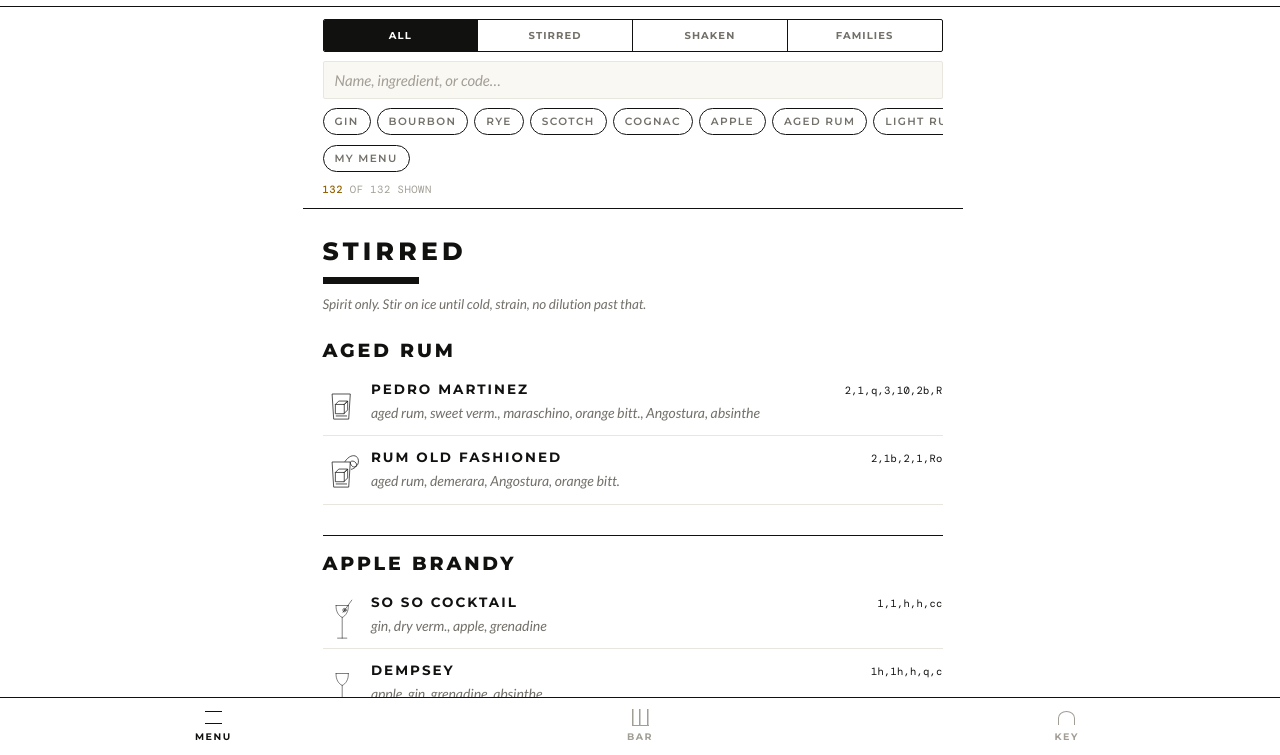
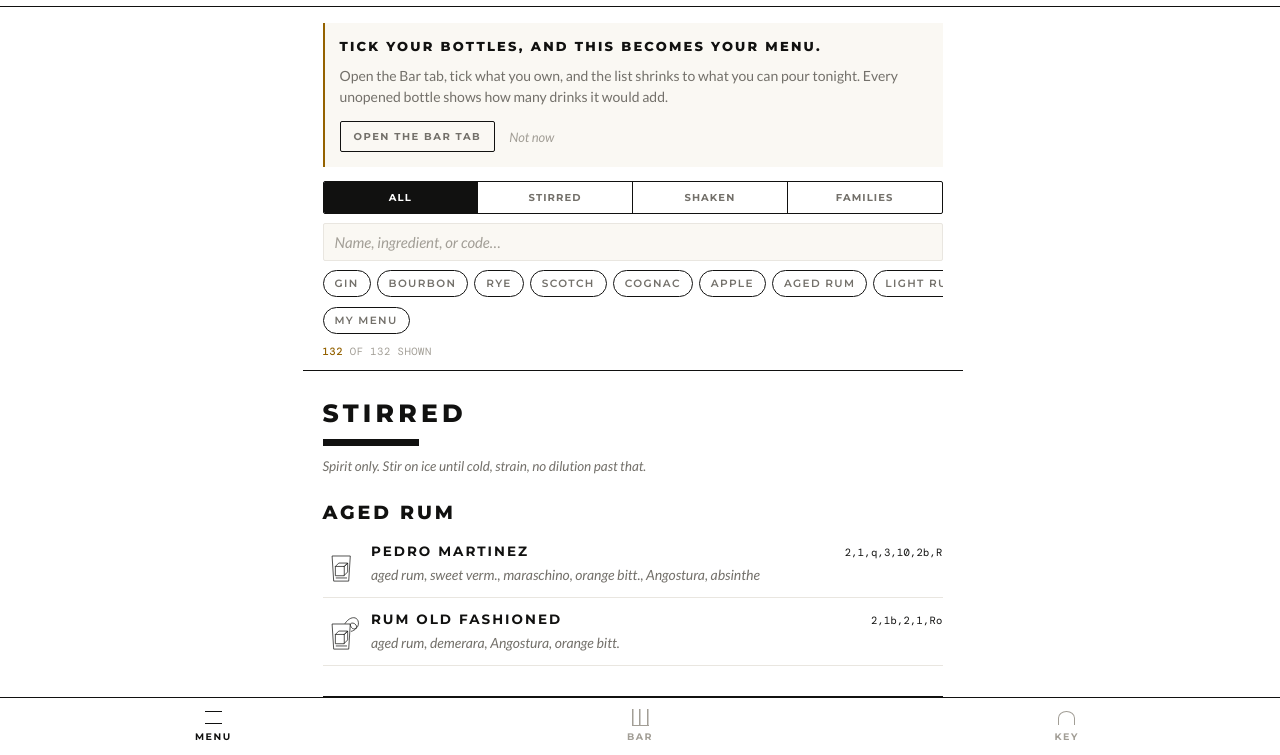
Before and after one commit to cjimti/drink, a plain HTML site: page index.html in a window 1280 px wide. Shown: the part 45-800 px from the top of the page. Drawn offline with nearby package versions, Linux system fonts and the light colour scheme.

Commit message:
Say the premise once on an empty shelf so a first visit knows what the Bar tab is for.
A first visit lands on 132 drinks under Stirred and Shaken with no hint
that ticking bottles is the whole point. The About dialog explains it;
nobody opens About. So the Menu tab now carries a strip above the
filters — a flush block on --sunk with a brass left rule, the heading at
the shelf size, the two buttons wrapped under the copy — that states it
and offers the Bar tab.

It shows only on an empty shelf, with no shared link open, until it is
waved off. Ticking one bottle takes it away on its own; a dismissal is
only for the visitor who says no while the shelf is still empty, and
that writes drink.intro.v1 the same guarded way the shelf is written.
A shared link is its own onboarding and never sees it, and the print
block hides it, so paper is unchanged.

```diff
--- a/assets/app.css
+++ b/assets/app.css
@@ -258,6 +258,63 @@ noscript.fallback {
 }
 noscript.fallback a { color: var(--brass); }
 
+/* ── First-run strip ──────────────────────────────────────── */
+
+/* An empty shelf on a first visit is a hundred-odd drinks and no
+   premise. This says it once, in the flow of the list rather than
+   floated over it, and goes the moment a bottle is ticked. The brass
+   is the left rule and the focus ring; the block itself is not gold. */
+.intro {
+  margin: 16px 0 2px;
+  padding: 14px 15px;
+  background: var(--sunk);
+  border-left: 2px solid var(--brass);
+}
+
+.intro__h {
+  margin: 0;
+  font-family: var(--display);
+  font-weight: 800;
+  font-size: 13px;
+  letter-spacing: .17em;
+  text-transform: uppercase;
+  line-height: 1.5;
+  color: var(--bone);
+}
+
+.intro__p {
+  margin: 8px 0 0;
+  font-family: var(--body);
+  font-size: 14px;
+  line-height: 1.55;
+  color: var(--muted);
+}
+
+/* Wrapped on a phone, one row by the time the view is at its widest. */
+.intro__acts {
+  display: flex;
+  flex-wrap: wrap;
+  align-items: center;
+  gap: 6px 12px;
+  margin-top: 13px;
+}
+
+.intro__go { color: var(--bone); border-color: var(--muted); }
+.intro__go:hover { border-color: var(--bone); }
+
+.intro__no {
+  appearance: none;
+  background: transparent;
+  border: 0;
+  padding: 8px 2px;
+  color: var(--faint);
+  font-family: var(--body);
+  font-size: 13px;
+  font-style: italic;
+  cursor: pointer;
+}
+.intro__no:hover { color: var(--muted); }
+
 /* ── Filters ──────────────────────────────────────────────── */
 
 .filters {
@@ -1579,7 +1636,7 @@ a.btn { display: inline-block; text-decoration: none; line-height: normal; }
     --on-brass: #FFFFFF;
   }
 
-  .topbar, .tabbar, .filters, .tonight__hit, .tonight__pane, .tonight__acts,
+  .topbar, .tabbar, .filters, .intro, .tonight__hit, .tonight__pane, .tonight__acts,
   .shared, .tally__acts, .starters, .about, .drink__missing, .loading, .bottle__more, .shelf__copy,
   .recipe, .recipe-tabs, .recipe-panel--taste, .recipe-panel--history,
   .recipe-panel--kin, .recipe-refs {
--- a/assets/app.js
+++ b/assets/app.js
@@ -25,6 +25,7 @@
   var BRAND_STORE = 'drink.brands.v1';
   var TITLE_STORE = 'drink.menuTitle.v1';
   var PRINT_STORE = 'drink.print.v1';
+  var INTRO_STORE = 'drink.intro.v1';
   var SHARE_PARAM = 's';  /* fewbottles.com/?s=<shelf code> */
 
   var FRACTION = { h: '1/2', q: '1/4', Q: '3/4' };
@@ -50,6 +51,7 @@
   var printOpen = false;  /* Print menu reveal, session only */
   var shareOpen = false;  /* Share menu reveal, session only */
   var shared = null;      /* { have, code } once a shared link has been opened; stays for the session */
+  var introDone = false;  /* the first-run strip has been dismissed, for good */
   var printOpts = { icon: true, recipe: false, taste: false, history: false, barline: false };
 
   /* WebKit has never paginated CSS multicol (WebKit bug 15546, open
@@ -262,6 +264,18 @@
   function savePrintOpts() {
     try { localStorage.setItem(PRINT_STORE, JSON.stringify(printOpts)); }
     catch (e) { /* private mode */ }
+  }
+
+  /* The first-run strip. An empty shelf is the only thing that asks for
+     it, so it goes on its own the moment a bottle is ticked; the flag is
+     only for the visitor who says no while the shelf is still empty. */
+  function loadIntro() {
+    try { introDone = !!localStorage.getItem(INTRO_STORE); }
+    catch (e) { introDone = false; }
+  }
+
+  function saveIntro() {
+    try { localStorage.setItem(INTRO_STORE, '1'); } catch (e) { /* private mode */ }
   }
 
   /* Body classes are what the print stylesheet keys off, so a tick
@@ -1368,6 +1382,29 @@
     $('#menu-body').innerHTML = html;
   }
 
+  /* A first visit is 132 drinks and no reason given. The strip is the
+     one place the premise gets stated on the way past: it shows on an
+     empty shelf, goes when a bottle is ticked, and never comes back
+     once it has been waved off. A shared link is its own onboarding,
+     so it stays out of the way of one. */
+  function showIntro() {
+    return !introDone && !shared && stocked().length === 0;
+  }
+
+  function renderIntro() {
+    if (!showIntro()) return '';
+    return '<div class="intro">' +
+      '<h2 class="intro__h">Tick your bottles, and this becomes your menu.</h2>' +
+      '<p class="intro__p">Open the Bar tab, tick what you own, and the list ' +
+        'shrinks to what you can pour tonight. Every unopened bottle shows how ' +
+        'many drinks it would add.</p>' +
+      '<div class="intro__acts">' +
+        '<button type="button" class="btn intro__go" data-intro-open="1">Open the Bar tab</button>' +
+        '<button type="button" class="intro__no" data-intro-dismiss="1">Not now</button>' +
+      '</div>' +
+      '</div>';
+  }
+
   function renderFilters() {
     var held = heldNow();
     var n = data.menu.cocktails.filter(function (d) { return matches(d, held); }).length;
@@ -1385,7 +1422,7 @@
     }));
     if (data.kin) seg.push({ id: 'families', label: 'Families' });
 
-    var html = '<div class="filters">' +
+    var html = renderIntro() + '<div class="filters">' +
       '<div class="seg' + (seg.length > 3 ? ' seg--wide' : '') + '">' + seg.map(function (s) {
         return '<button class="seg__b' + (filter.method === s.id ? ' is-on' : '') +
           '" data-method="' + s.id + '">' + esc(s.label) + '</button>';
@@ -1845,7 +1882,7 @@
       '[data-pourable],[data-shared],[data-clear],[data-clearothers],[data-bottle],[data-brand],[data-note],[data-bar],[data-shelf],[data-seemenu],' +
       '[data-print],[data-print-open],[data-print-opt],[data-kin],[data-see-pattern],' +
       '[data-share-open],[data-share-copy],[data-share-sms],[data-share-native],' +
-      '[data-share-adopt]');
+      '[data-share-adopt],[data-intro-open],[data-intro-dismiss]');
     if (!t) return;
 
     if (t.dataset.recipeTab) {
@@ -1910,6 +1947,20 @@
       track('see_pattern', { pattern: t.dataset.seePattern });
       repaintMenu();
       $('#main').scrollTop = 0;
+      return;
+    }
+
+    if (t.dataset.introOpen) {
+      track('intro', { action: 'open' });
+      location.hash = '#bar';
+      return;
+    }
+
+    if (t.dataset.introDismiss) {
+      introDone = true;
+      saveIntro();
+      track('intro', { action: 'dismiss' });
+      renderFilters();
       return;
     }
 
@@ -2265,6 +2316,7 @@
     loadOwn();
     loadMenuTitle();
     loadPrintOpts();
+    loadIntro();
     applyPrintFlags();
     document.body.classList.toggle('is-print-split', PRINT_SPLIT);
     syncHaveFromBrands();
```
